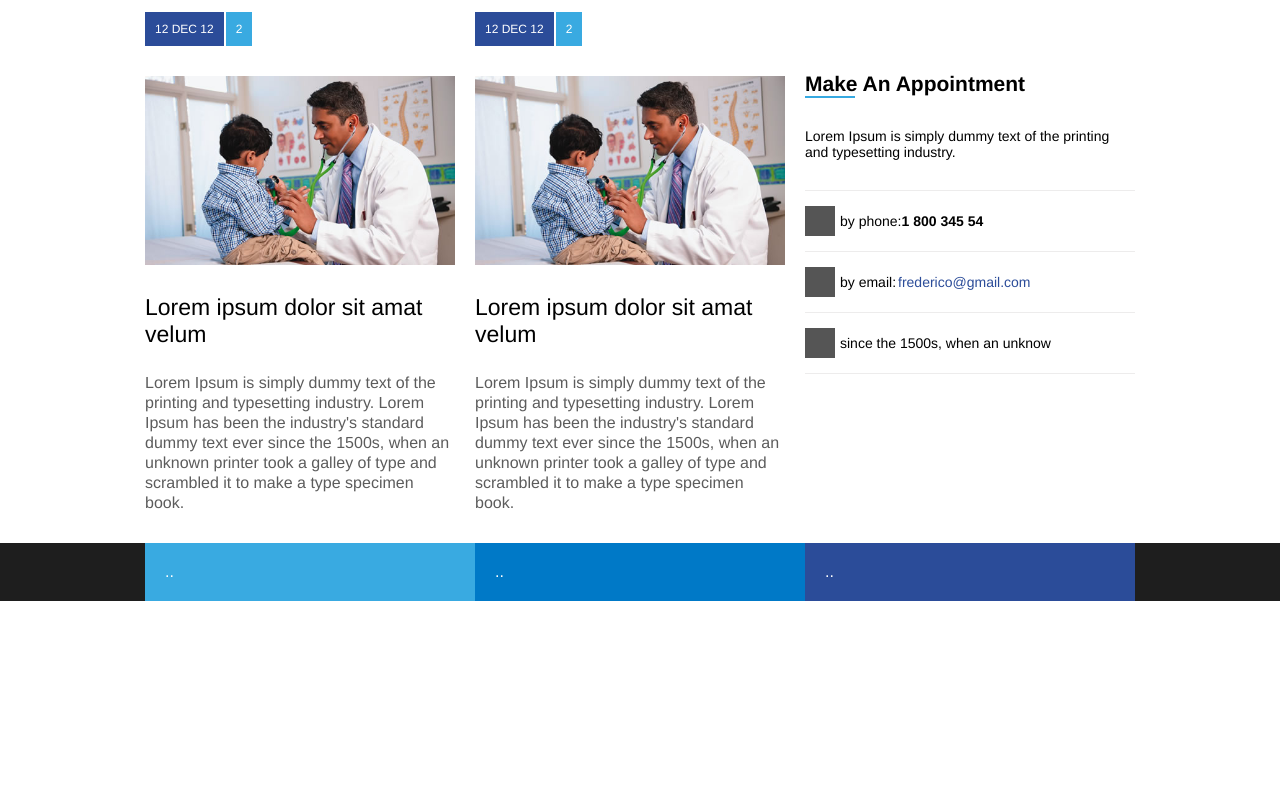
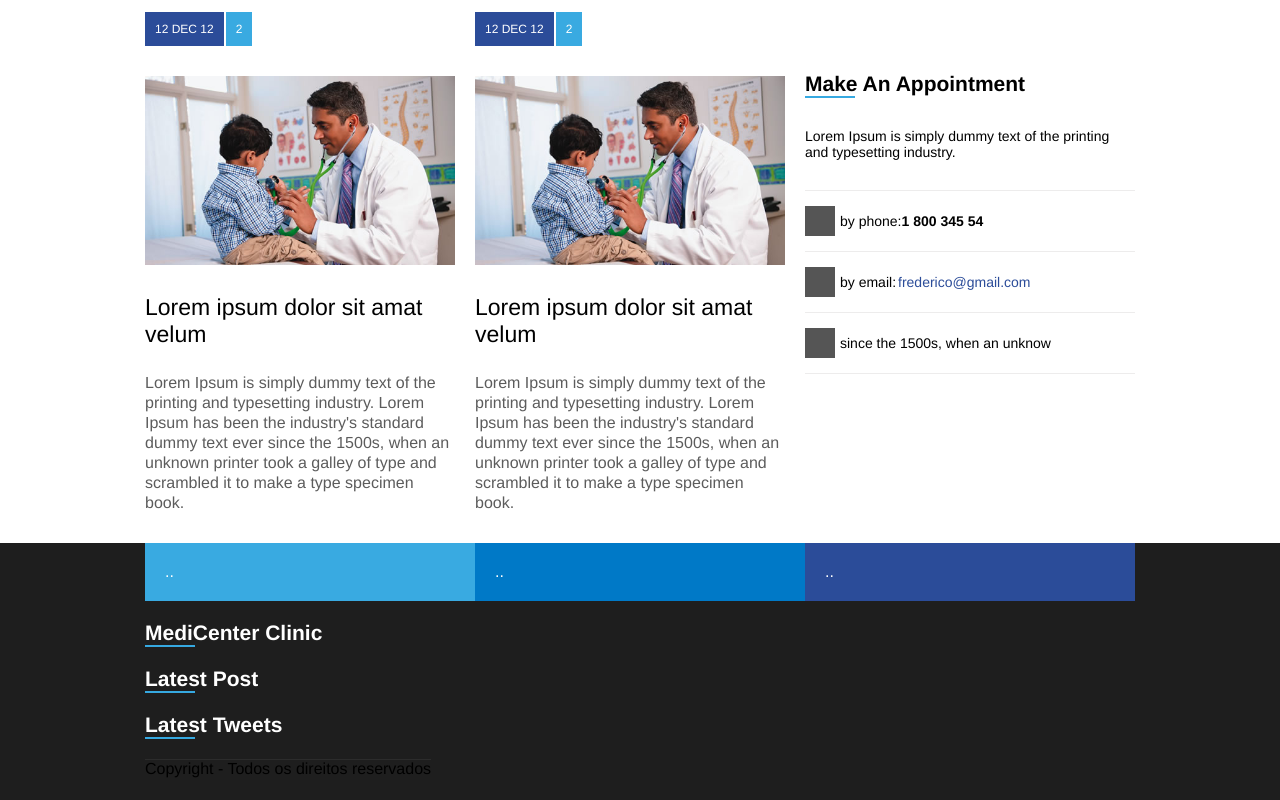
Before and after one commit to fredericoespeschit/layout-flexbox, a plain HTML site: page index.html in a window 1280 px wide. Shown: the part 1374-2174 px from the top of the page. Before the commit the page ends 1975 px from the top, so only its background shows below. Drawn offline with Linux system fonts and the light colour scheme; files that its build step writes are made by us from their sources; files whose address does not match are found by name.

Commit message:
Inicio footer

```diff
--- a/assets/css/style.css
+++ b/assets/css/style.css
@@ -284,7 +284,7 @@ footer {
 
 .banner-footer {
     display: flex;
-    flex: 1;
+
 }
 
 .banner1-footer,
@@ -305,3 +305,24 @@ footer {
 .banner3-footer {
     background-color: #2b4c99;
 }
+
+
+.area-footer {
+    display: flex;
+
+
+}
+
+footer .widget-text {
+  color: #FFFFFF;
+}
+
+footer .area-footer {
+    flex: 1;
+
+}
+
+.footer-copy {
+    border-top: 1px solid #2c2c2c;
+    height: 40px;
+}
--- a/index.html
+++ b/index.html
@@ -245,10 +245,10 @@
          </div>
       </section>
       <footer>
-       <div class="container">
+       <div class="container column">
          <div class="banner-footer">
             <div class="banner1-footer">
-               ..
+..
             </div>
 
             <div class="banner2-footer">
@@ -259,7 +259,55 @@
 ..
             </div>
          </div>
+
+         <div class="area-footer">
+            <div class="area-item">
+               <div class="widget">
+                  <div class="widget-title">
+                     <div class="widget-text">MediCenter Clinic
+
+                     </div>
+                     <div class="widget-bar">
+
+                  </div>
+                  <div class="widget-boby">
+
+               </div>
+            </div>
+            <div class="area-item">
+               <div class="widget">
+                  <div class="widget-title">
+                     <div class="widget-text">Latest Post
+
+                     </div>
+                     <div class="widget-bar">
+
+                  </div>
+                  <div class="widget-boby">
+
+               </div>
+            </div>
+            <div class="area-item">
+               <div class="widget">
+                  <div class="widget-title">
+                     <div class="widget-text">Latest Tweets
+
+                     </div>
+                     <div class="widget-bar">
+
+                  </div>
+                  <div class="widget-boby">
+
+               </div>
+            </div>
+         </div>
+
+         <div class="footer-copy">
+            Copyright - Todos os direitos reservados
+         </div>
        </div>
+
+
       </footer>
    </body>
 </html>
```
